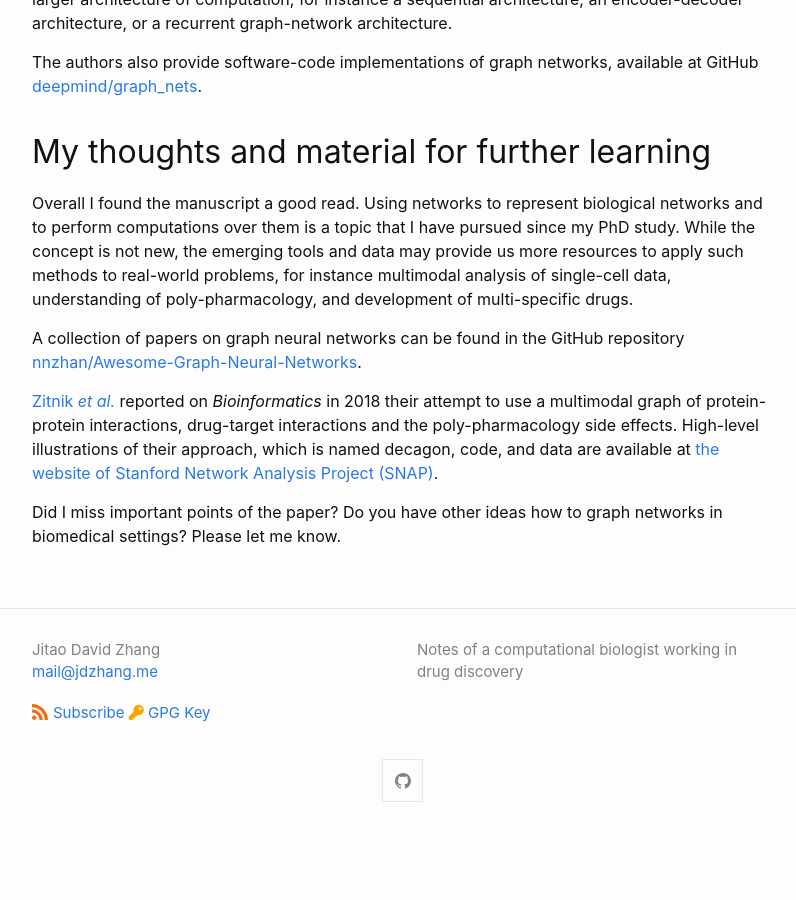
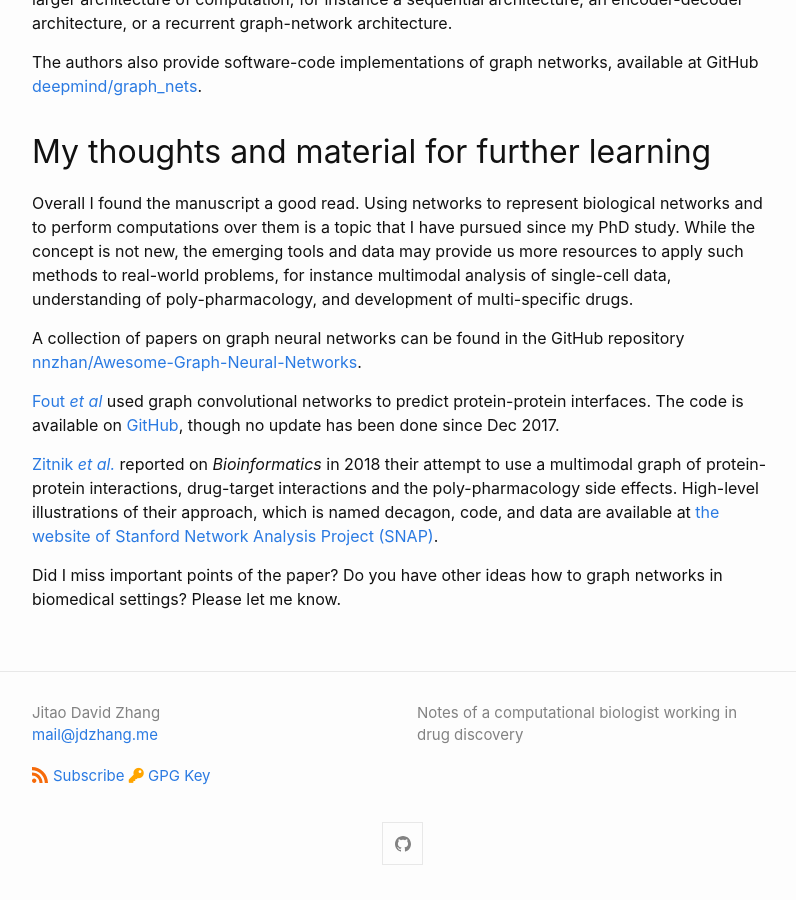
Before and after one commit to Accio/accio.github.io, a Jekyll site: the page built from _posts/2020-05-12-graph-networks.md, in a window 1280 px wide and 900 px high, scrolled down 2008 px. Shown: the whole window, without its empty margins (238-1034 px from the left). Built offline with Jekyll 4.4.1, drawn with Linux system fonts in a browser that asks for light colours; comment, search, counter and statistics services are not loaded; before the commit the page ends 2845 px from its top, so only the background shows below that.

Commit message:
add predicting protien interfaces

```diff
--- a/_posts/2020-05-12-graph-networks.md
+++ b/_posts/2020-05-12-graph-networks.md
@@ -110,6 +110,12 @@ poly-pharmacology, and development of multi-specific drugs.
 A collection of papers on graph neural networks can be found in the GitHub
 repository [nnzhan/Awesome-Graph-Neural-Networks](https://github.com/nnzhan/Awesome-Graph-Neural-Networks).
 
+[Fout *et
+al*](https://papers.nips.cc/paper/7231-protein-interface-prediction-using-graph-convolutional-networks.pdf)
+used graph convolutional networks to predict protein-protein interfaces. The
+code is available on [GitHub](https://github.com/fouticus/pipgcn), though no
+update has been done since Dec 2017.
+
 [Zitnik *et
 al.*](https://academic.oup.com/bioinformatics/article/34/13/i457/5045770)
 reported on *Bioinformatics* in 2018 their attempt to use a multimodal graph of
```
